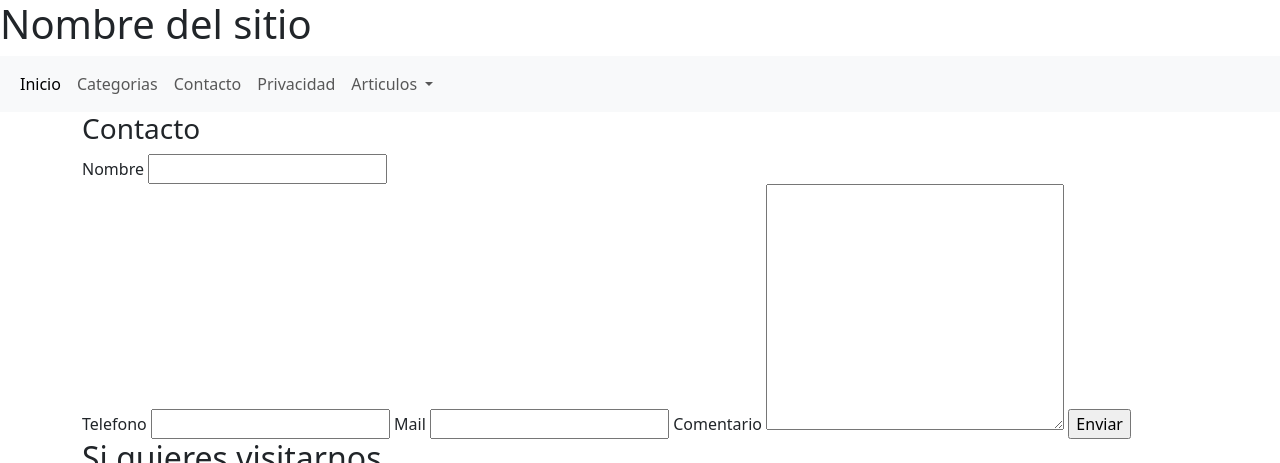
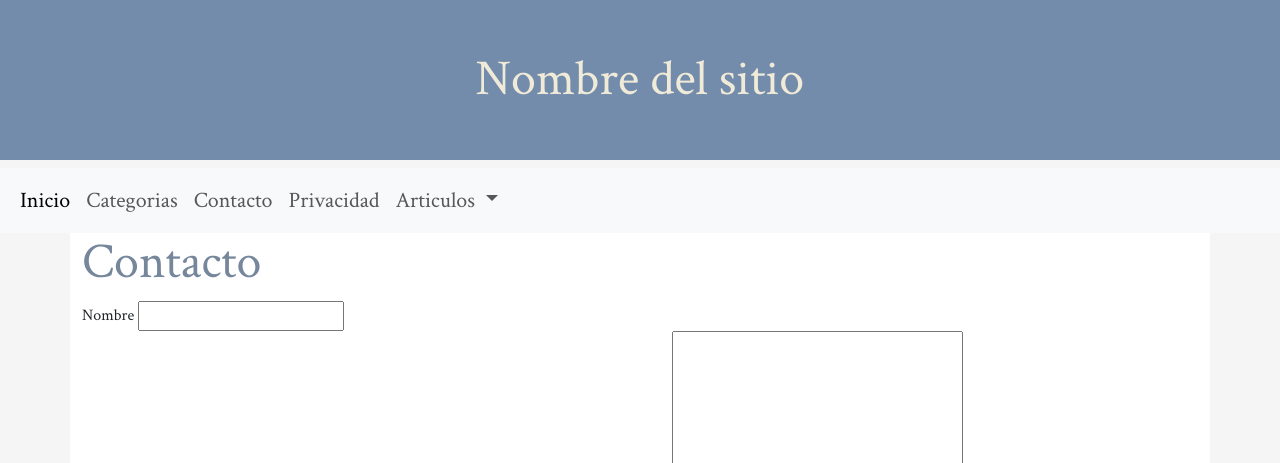
Before and after one commit to Sego32/proyecto-git, a plain HTML site: page pages/contacto.html in a window 1280 px wide. Shown: the top 463 px of the page. Drawn offline with nearby package versions, Linux system fonts and the light colour scheme; the site is published under a folder, as on GitHub Pages, so addresses that start at the root find nothing.

Commit message:
Cambie el linkeo de las secciones

```diff
--- a/pages/contacto.html
+++ b/pages/contacto.html
@@ -7,7 +7,7 @@
     <meta name="viewport" content="width=device-width, initial-scale=1.0">
     <link href="https://cdn.jsdelivr.net/npm/bootstrap@5.3.0-alpha1/dist/css/bootstrap.min.css" rel="stylesheet" integrity="sha384-GLhlTQ8iRABdZLl6O3oVMWSktQOp6b7In1Zl3/Jr59b6EGGoI1aFkw7cmDA6j6gD" crossorigin="anonymous">
     <link href="https://fonts.googleapis.com/css2?family=Crimson+Text:wght@400;700&display=swap" rel="stylesheet">
-    <link rel="stylesheet" href="/css/style.css">
+    <link rel="stylesheet" href="../css/style.css">
     <title>proyectocoder</title>
 </head>
 
@@ -25,20 +25,20 @@
                         <a class="nav-link active" aria-current="page" href="../index.html">Inicio</a>
                       </li>
                       <li class="nav-item">
-                        <a class="nav-link" href="/pages/categorias.html">Categorias</a>
+                        <a class="nav-link" href="categorias.html">Categorias</a>
                       </li>
                       <li class="nav-item">
-                        <a class="nav-link" href="/pages/contacto.html">Contacto</a>
+                        <a class="nav-link" href="contacto.html">Contacto</a>
                       </li>
                       <li class="nav-item">
-                        <a class="nav-link" href="/pages/privacidad.html">Privacidad</a>
+                        <a class="nav-link" href="privacidad.html">Privacidad</a>
                       </li>
                       <li class="nav-item dropdown">
                         <a class="nav-link dropdown-toggle" href="#" role="button" data-bs-toggle="dropdown" aria-expanded="false">
                           Articulos
                         </a>
                         <ul class="dropdown-menu">
-                          <li><a class="dropdown-item" href="/pages/articulo.html">Articulo</a></li>
+                          <li><a class="dropdown-item" href="articulo.html">Articulo</a></li>
                           <li><a class="dropdown-item" href="#">articulo 2</a></li>
                           <li><a class="dropdown-item" href="#">articulo 3</a></li>
                         </ul>
```
Also changed, not shown: pages/articulo.html (+5 -5 lines), pages/categorias.html (+5 -5 lines), pages/privacidad.html (+5 -5 lines).
